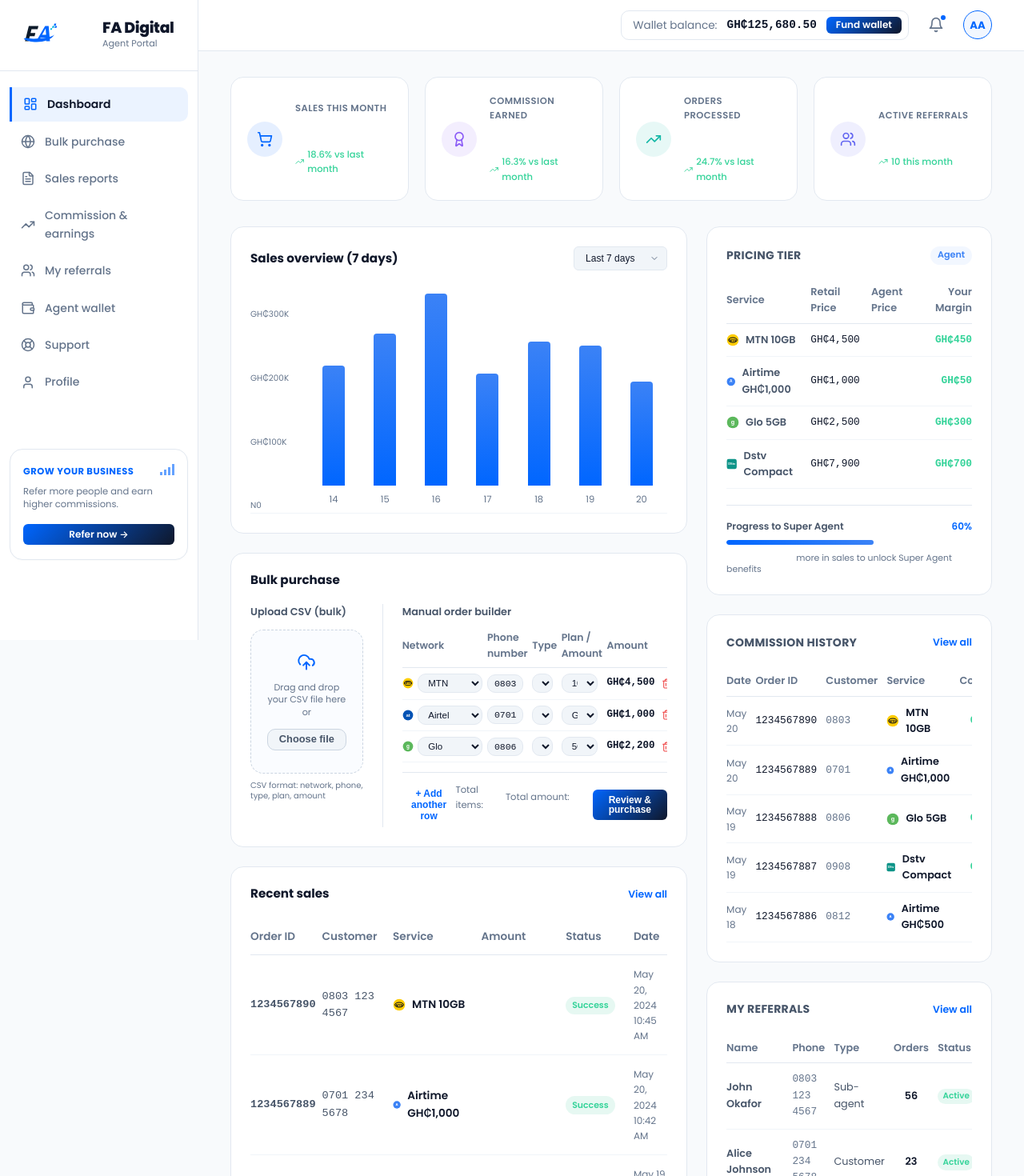
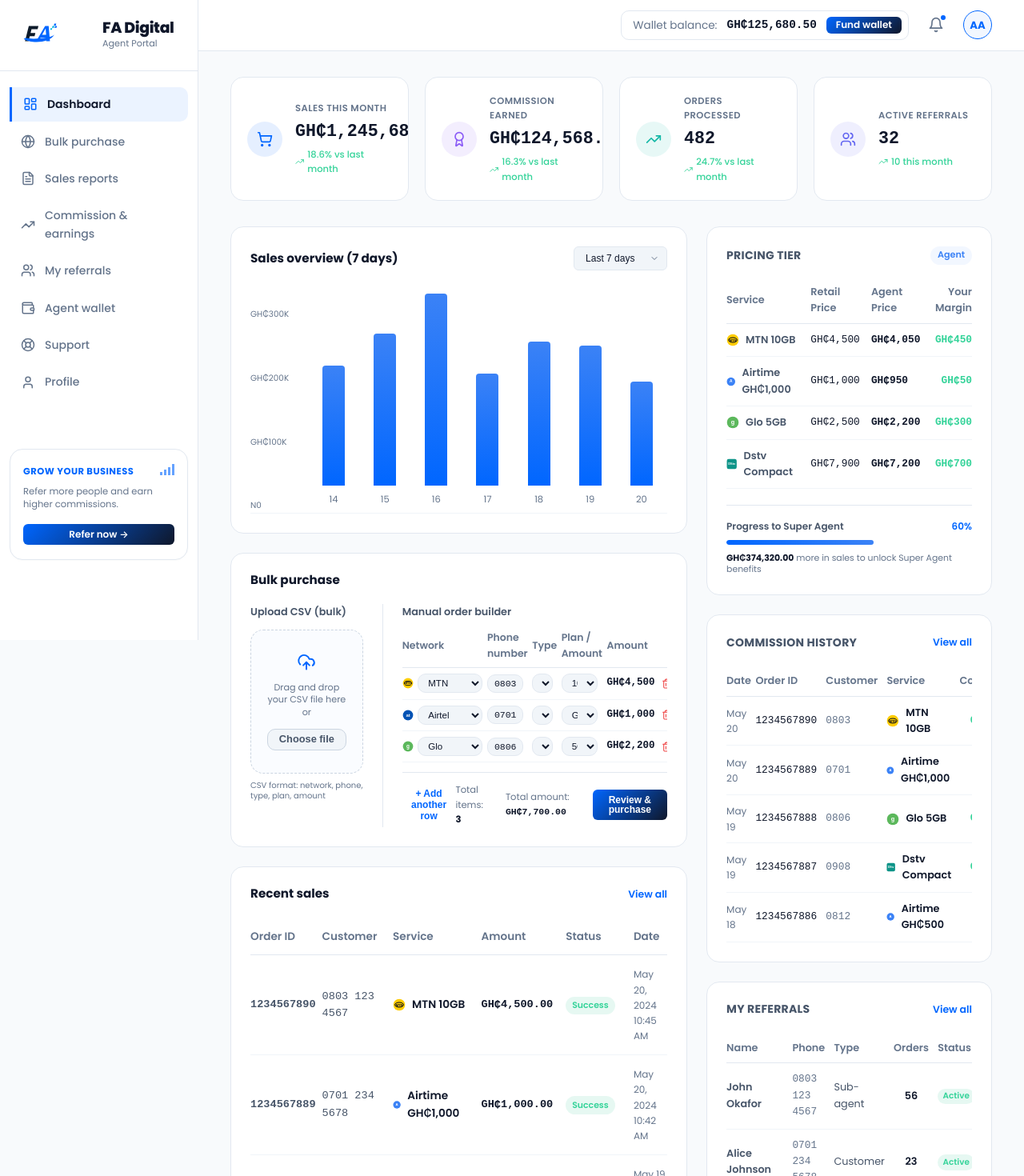
Before and after one commit to Amosjallah/datahub, a Next.js app: page /agent/dashboard in a window 1280 px wide. Shown: the top 1470 px of the page at 80% size. Built offline with nearby package versions, Linux system fonts and the light colour scheme.

Commit message:
feat: redesign agent/admin dashboards to light theme and add email login routing

```diff
--- a/src/app/agent/dashboard/page.tsx
+++ b/src/app/agent/dashboard/page.tsx
@@ -94,7 +94,7 @@
               <div style={{ fontSize: '0.72rem', fontWeight: 600, color: 'var(--color-text-muted)', textTransform: 'uppercase', letterSpacing: '0.04em' }}>
                 Sales this month
               </div>
-              <div style={{ fontSize: '1.35rem', fontWeight: 800, color: '#fff', margin: '0.15rem 0', fontFamily: 'monospace' }}>
+              <div style={{ fontSize: '1.35rem', fontWeight: 800, color: 'var(--color-text-primary)', margin: '0.15rem 0', fontFamily: 'monospace' }}>
                 GH₵1,245,680.00
               </div>
               <div style={{ fontSize: '0.72rem', color: '#34D399', display: 'flex', alignItems: 'center', gap: '0.25rem', fontWeight: 500 }}>
@@ -112,7 +112,7 @@
               <div style={{ fontSize: '0.72rem', fontWeight: 600, color: 'var(--color-text-muted)', textTransform: 'uppercase', letterSpacing: '0.04em' }}>
                 Commission earned
               </div>
-              <div style={{ fontSize: '1.35rem', fontWeight: 800, color: '#fff', margin: '0.15rem 0', fontFamily: 'monospace' }}>
+              <div style={{ fontSize: '1.35rem', fontWeight: 800, color: 'var(--color-text-primary)', margin: '0.15rem 0', fontFamily: 'monospace' }}>
                 GH₵124,568.00
               </div>
               <div style={{ fontSize: '0.72rem', color: '#34D399', display: 'flex', alignItems: 'center', gap: '0.25rem', fontWeight: 500 }}>
@@ -130,7 +130,7 @@
               <div style={{ fontSize: '0.72rem', fontWeight: 600, color: 'var(--color-text-muted)', textTransform: 'uppercase', letterSpacing: '0.04em' }}>
                 Orders processed
               </div>
-              <div style={{ fontSize: '1.35rem', fontWeight: 800, color: '#fff', margin: '0.15rem 0', fontFamily: 'monospace' }}>
+              <div style={{ fontSize: '1.35rem', fontWeight: 800, color: 'var(--color-text-primary)', margin: '0.15rem 0', fontFamily: 'monospace' }}>
                 482
               </div>
               <div style={{ fontSize: '0.72rem', color: '#34D399', display: 'flex', alignItems: 'center', gap: '0.25rem', fontWeight: 500 }}>
@@ -148,7 +148,7 @@
               <div style={{ fontSize: '0.72rem', fontWeight: 600, color: 'var(--color-text-muted)', textTransform: 'uppercase', letterSpacing: '0.04em' }}>
                 Active referrals
               </div>
-              <div style={{ fontSize: '1.35rem', fontWeight: 800, color: '#fff', margin: '0.15rem 0', fontFamily: 'monospace' }}>
+              <div style={{ fontSize: '1.35rem', fontWeight: 800, color: 'var(--color-text-primary)', margin: '0.15rem 0', fontFamily: 'monospace' }}>
                 32
               </div>
               <div style={{ fontSize: '0.72rem', color: '#34D399', display: 'flex', alignItems: 'center', gap: '0.25rem', fontWeight: 500 }}>
@@ -302,8 +302,8 @@
                         + Add another row
                       </button>
                       <div style={{ display: 'flex', alignItems: 'center', gap: '1.25rem' }}>
-                        <span style={{ fontSize: '0.72rem', color: 'var(--color-text-muted)' }}>Total items: <strong style={{ color: '#fff' }}>{manualRows.length}</strong></span>
-                        <span style={{ fontSize: '0.72rem', color: 'var(--color-text-muted)' }}>Total amount: <strong style={{ color: '#fff', fontFamily: 'monospace' }}>GH₵7,700.00</strong></span>
+                        <span style={{ fontSize: '0.72rem', color: 'var(--color-text-muted)' }}>Total items: <strong style={{ color: 'var(--color-text-primary)' }}>{manualRows.length}</strong></span>
+                        <span style={{ fontSize: '0.72rem', color: 'var(--color-text-muted)' }}>Total amount: <strong style={{ color: 'var(--color-text-primary)', fontFamily: 'monospace' }}>GH₵7,700.00</strong></span>
                         <button className="btn btn-primary btn-sm" style={{ padding: '0.45rem 1rem', borderRadius: '6px', fontSize: '0.75rem' }}>
                           Review & purchase
                         </button>
@@ -350,7 +350,7 @@
                               <span>{sale.service}</span>
                             </div>
                           </td>
-                          <td style={{ padding: '0.875rem 0.5rem', fontWeight: 700, fontFamily: 'monospace', color: '#fff' }}>{sale.amount}</td>
+                          <td style={{ padding: '0.875rem 0.5rem', fontWeight: 700, fontFamily: 'monospace', color: 'var(--color-text-primary)' }}>{sale.amount}</td>
                           <td style={{ padding: '0.875rem 0.5rem' }}>
                             <span className={`badge ${
                               sale.status === 'success' ? 'badge-success' :
@@ -402,7 +402,7 @@
                             </div>
                           </td>
                           <td style={{ padding: '0.625rem 0.35rem', fontFamily: 'monospace' }}>{p.retail}</td>
-                          <td style={{ padding: '0.625rem 0.35rem', fontFamily: 'monospace', fontWeight: 600, color: '#fff' }}>{p.agent}</td>
+                          <td style={{ padding: '0.625rem 0.35rem', fontFamily: 'monospace', fontWeight: 600, color: 'var(--color-text-primary)' }}>{p.agent}</td>
                           <td style={{ padding: '0.625rem 0', fontWeight: 700, color: '#34D399', textAlign: 'right', fontFamily: 'monospace' }}>{p.margin}</td>
                         </tr>
                       ))}
@@ -421,7 +421,7 @@
                     <div style={{ width: '60%', height: '100%', background: 'linear-gradient(90deg, var(--color-brand-primary) 0%, #3B82F6 100%)', borderRadius: '99px' }}></div>
                   </div>
                   <div style={{ fontSize: '0.68rem', color: 'var(--color-text-muted)', lineHeight: '1.3' }}>
-                    <strong style={{ color: '#fff' }}>GH₵374,320.00</strong> more in sales to unlock Super Agent benefits
+                    <strong style={{ color: 'var(--color-text-primary)' }}>GH₵374,320.00</strong> more in sales to unlock Super Agent benefits
                   </div>
                 </div>
 
```
Also changed, not shown: src/app/admin/dashboard/page.tsx (+6 -6 lines), src/app/login/page.tsx (+8 -1 lines).
